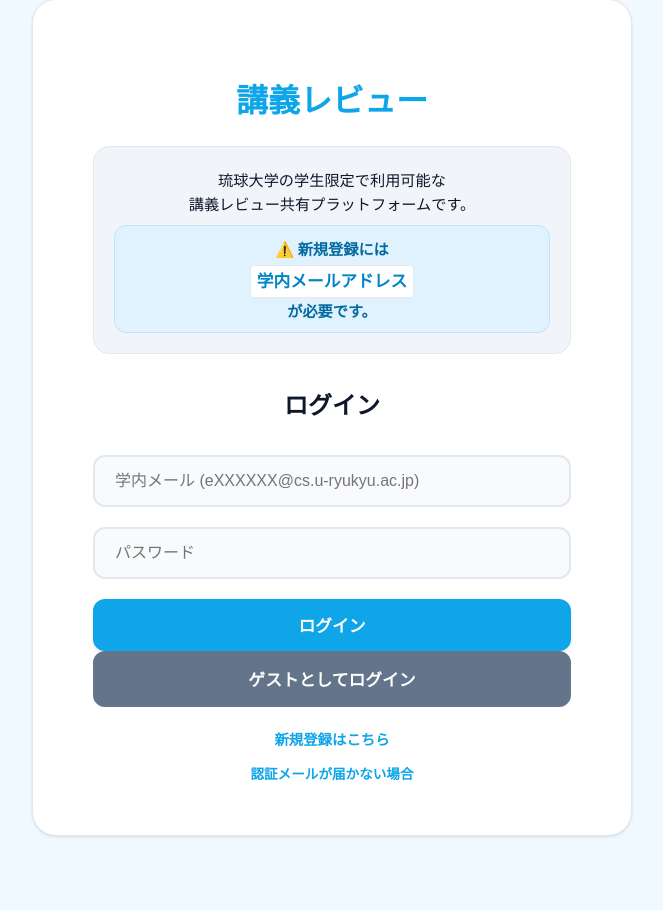
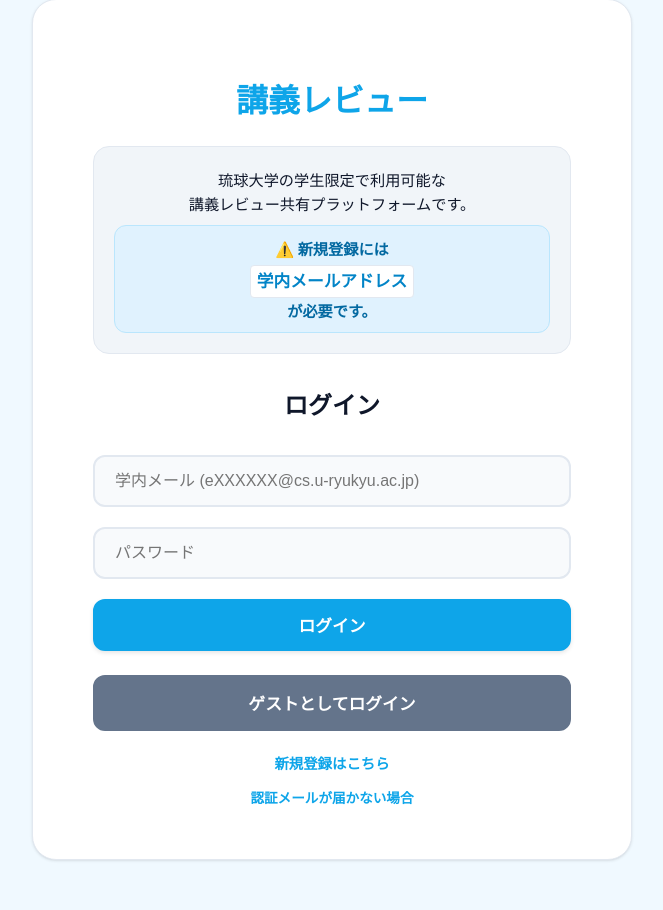
Before and after one commit to KAZUKIKUDA/team_OKIOTP, a Flask app: page /login in a window 1280 px wide. Shown: the part 151-1061 px from the top of the page, without its empty margins (308-971 px from the left). Before the commit the page ends 988 px from the top, so only its background shows below. Run offline with Flask 3, Linux system fonts and the light colour scheme.

Commit message:
fix login button

```diff
--- a/lost_flask/templates/login.html
+++ b/lost_flask/templates/login.html
@@ -45,7 +45,10 @@
             <button type="submit" class="btn">ログイン</button>
         </form>
 
-        <a href="{{ url_for('guest_login') }}" class="btn btn-guest">ゲストとしてログイン</a>
+        <!-- ▼▼▼ 修正: margin-topを追加してボタンの間隔を広げる ▼▼▼ -->
+        <a href="{{ url_for('guest_login') }}" class="btn btn-guest" style="margin-top: 24px;">ゲストとしてログイン</a>
+        <!-- ▲▲▲ 修正ここまで ▲▲▲ -->
+
         <a href="{{ url_for('register') }}" class="auth-link">新規登録はこちら</a>
 
         <a href="{{ url_for('resend_activation') }}" class="auth-link" style="margin-top: 10px; font-size: 0.85em;">
```
